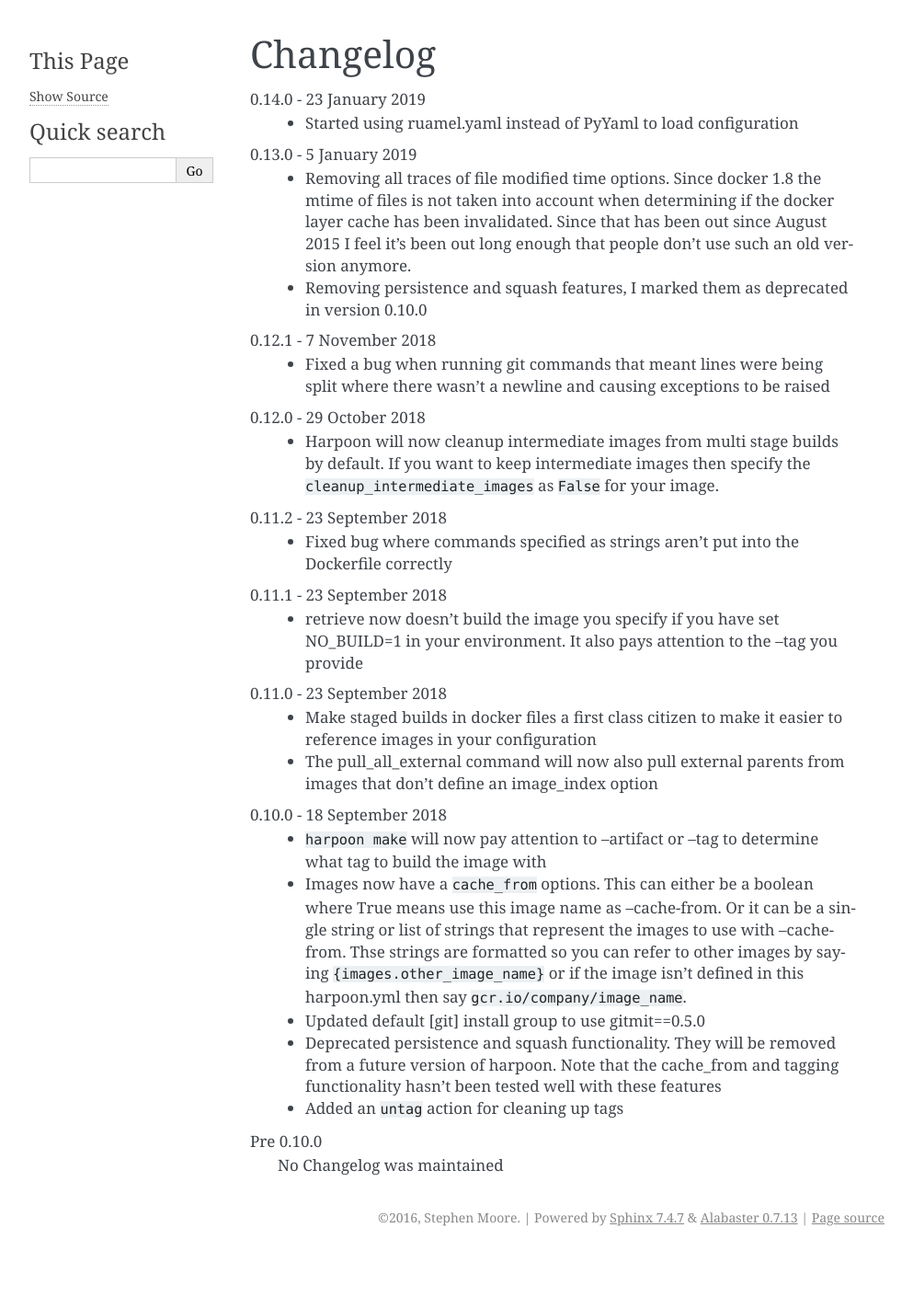
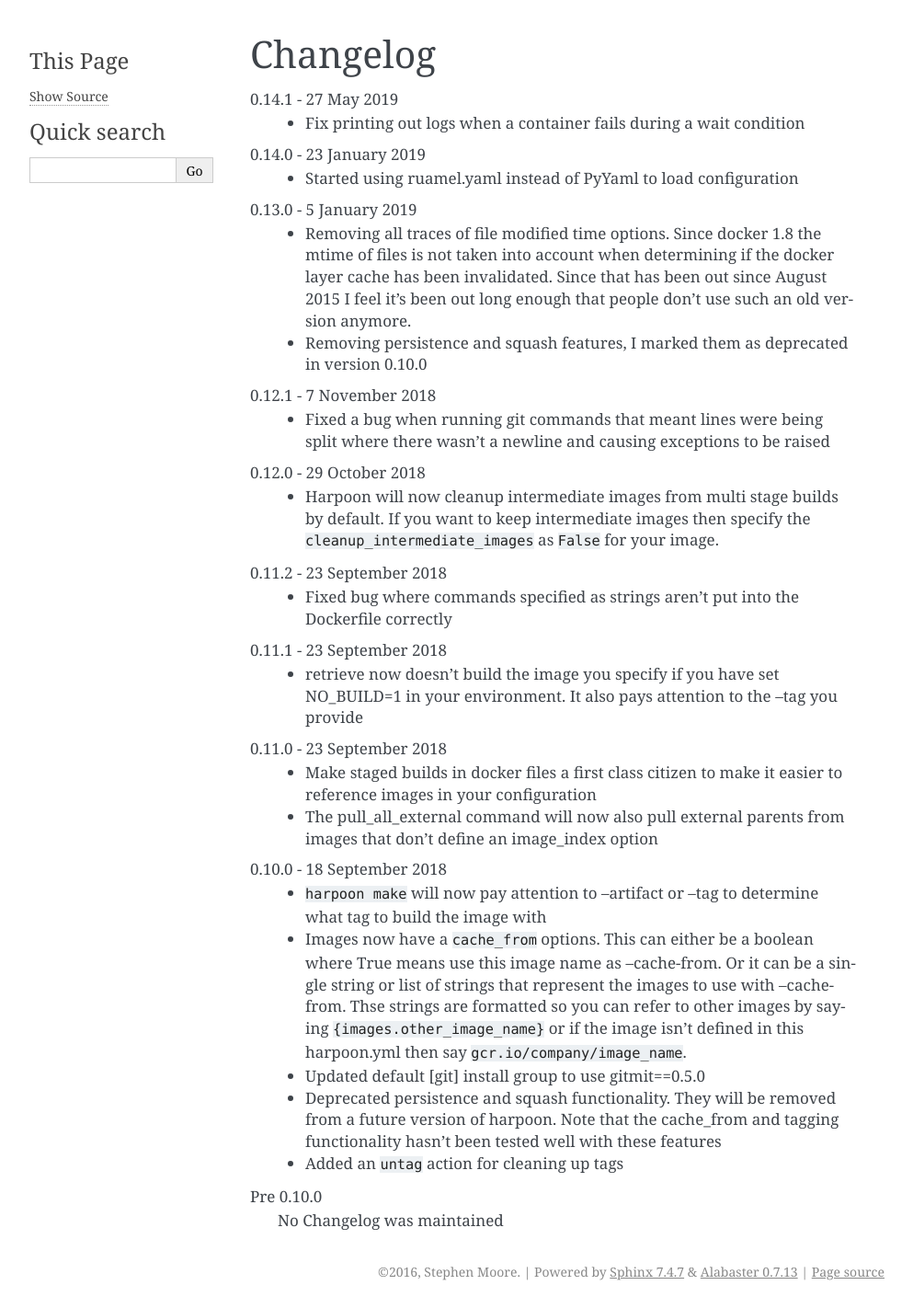
Before and after one commit to delfick/harpoon, a Sphinx documentation site: the page built from docs/docs/changelog.rst, in a window 1280 px wide. Shown: the whole page at 92% size, without its empty margins (148-1141 px from the left). Built offline with Sphinx 7.4.7, drawn with Linux system fonts in a browser that asks for light colours; before the commit the page ends 1363 px from its top, so only the background shows below that.

Commit message:
Version bump - 0.14.1

```diff
--- a/docs/docs/changelog.rst
+++ b/docs/docs/changelog.rst
@@ -1,5 +1,8 @@
 Changelog
 =========
+
+0.14.1 - 27 May 2019
+    * Fix printing out logs when a container fails during a wait condition
 
 0.14.0 - 23 January 2019
     * Started using ruamel.yaml instead of PyYaml to load configuration
--- a/harpoon/__init__.py
+++ b/harpoon/__init__.py
@@ -1 +1 @@
-VERSION="0.14.0"
+VERSION="0.14.1"
```
